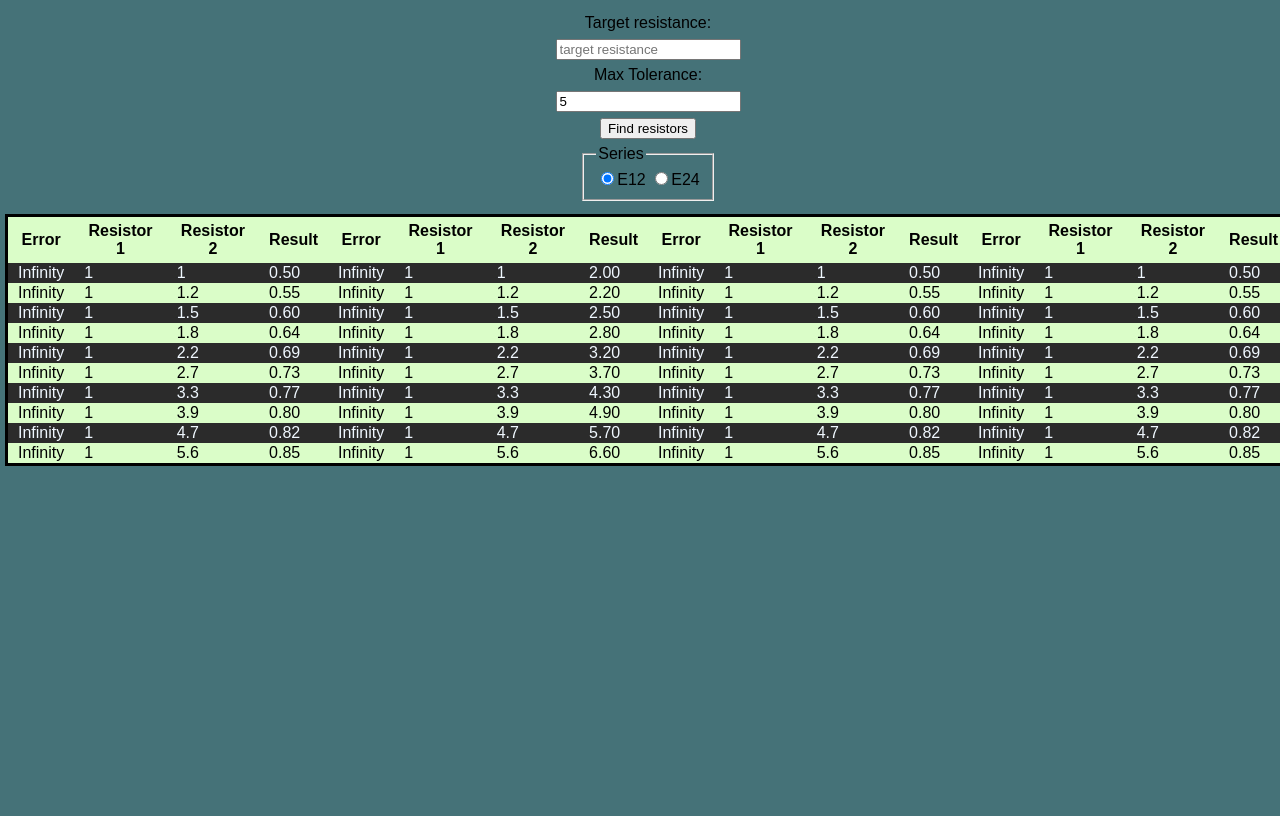
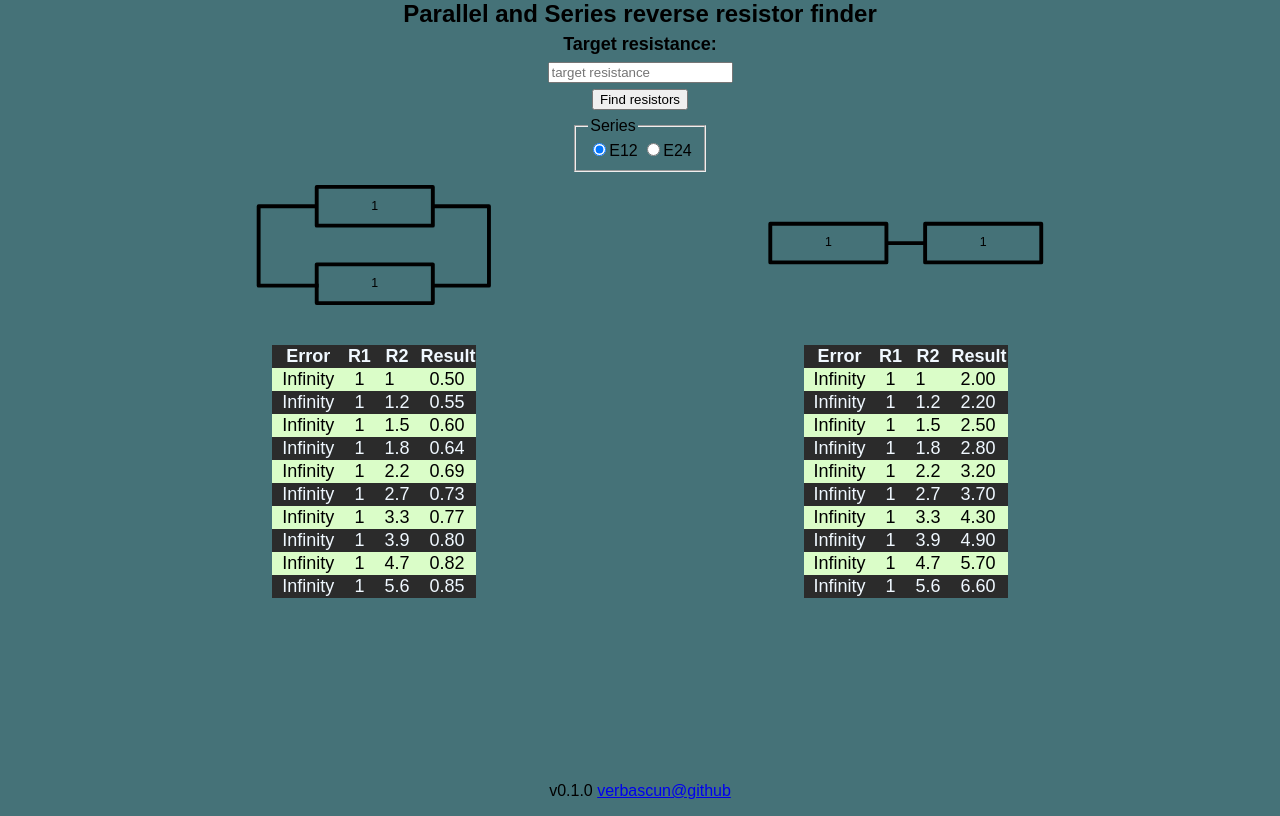
Before and after one commit to verbascun/web-reverse-resistor-finder, a plain HTML site: page index.html in a window 1280 px wide. Both pictures are taken after a click on the button "Find resistors". Drawn offline with Linux system fonts and the light colour scheme.

Commit message:
new versoin

```diff
--- a/index.html
+++ b/index.html
@@ -11,18 +11,17 @@
 <link rel="stylesheet" type="text/css" href="style.css" />
 </Head>
 <body>
-    <script src = "script.js"> </script>
-    <!-- <script  src = "findResistors.js" type="module"> </script> -->
 
 
 
+  <h1>Parallel and Series reverse resistor finder</h1>
+  <!-- <p>Goal of this simple app is to find a specific resistor value using two serial or parallel connected resistors</p> -->
 
-    <label for="targetResistance">Target resistance:</label>
+  <label for="targetResistance"><strong>Target resistance:</strong></label>
   <input type="text"  placeholder="target resistance" id = "targetResistance">
-    <label for="maxError">Max Tolerance:</label>
-    <input type="text" id = "maxError" name = "maxError" value = "5">
 
-    <button type = "button" onclick = "showResults();"> Find resistors</button>
+
+  <button  id="findButton"> Find resistors</button>
 
 
   <fieldset>
@@ -32,10 +31,48 @@
   </fieldset>
 
 
-    <div id = "tables">
+<div class="results">
+  <div class="column">
+    <svg class="schematic"   viewBox="0 0 810 310  " xmlns="http://www.w3.org/2000/svg">
+      <rect x= "255" y= "5"   width="300" height= "100"     fill="none" stroke-width="10"    stroke="rgb(0,0,0)"  stroke-linejoin="round"/>
+      <text x= "405" y= "55" class = "r1_text">R1</text>
+      <rect x= "255" y= "205" width="300" height= "100"     fill="none" stroke-width="10"    stroke="rgb(0,0,0)"  stroke-linejoin="round"/>
+      <text x= "405" y= "255" class = "r2_text">R2</text>
+      <path width="50%" height= "50%"   d="M255 55H105v205h155m295 0h145v-205h-145"    fill= "none" stroke="#000"
+      stroke-width="10" stroke-linejoin= "round">
+    </svg>
+    <table class="resultsTable"></table>
+  </div>
+
+  <div class="column">
+  <svg class="schematic"   viewBox="0 0 810 310  " xmlns="http://www.w3.org/2000/svg">
+    <rect x= "55" y= "100"   width="300" height= "100"     fill="none" stroke-width="10"    stroke="rgb(0,0,0)"  stroke-linejoin="round"/>
+    <text x= "205" y= "150" class = "r1_text">R1</text>
+    <rect x= "455" y= "100" width="300" height= "100"     fill="none" stroke-width="10"    stroke="rgb(0,0,0)"  stroke-linejoin="round"/>
+    <text x= "605" y= "150" class = "r2_text">R2</text>
+    <path width="50%" height= "50%"   d="M355 150 H455 "    fill= "none" stroke="#000"
+    stroke-width="10" stroke-linejoin= "round">
+  </svg>
+  <table class="resultsTable"></table>
+
+  </div>
 
 
 </div>
+
+
+
+
+      <table id = "tables">
+
+        <thead>
+
+
+
+
+
+        </thead>
+      </table>
 
 
 
@@ -47,7 +84,6 @@
 
 
 
-</body>
 
 
 
@@ -55,4 +91,13 @@
 
 
 
+
+
+<footer>
+  <p>v0.1.0 <a href="https://github.com/verbascun">verbascun@github</a></p>
+</footer>
+
+<script type="text/javascript" src="script.js"></script>
+
+</body>
 </html>
--- a/script.js
+++ b/script.js
@@ -2,99 +2,99 @@
 
 console.log("START OF SCRIPT")
 
-let e12Series = [1, 1.2, 1.5, 1.8, 2.2, 2.7, 3.3, 3.9, 4.7, 5.6, 6.8, 8.2]
-let e24Series = [1.0, 1.1, 1.2, 1.3, 1.5, 1.6, 1.8, 2.0, 2.2, 2.4, 2.7, 3.0, 3.3, 3.6, 3.9, 4.3, 4.7, 5.1, 5.6, 6.2, 6.8, 7.5, 8.2, 9.1]
+const e12Series = [1, 1.2, 1.5, 1.8, 2.2, 2.7, 3.3, 3.9, 4.7, 5.6, 6.8, 8.2]
+const e24Series = [1.0, 1.1, 1.2, 1.3, 1.5, 1.6, 1.8, 2.0, 2.2, 2.4, 2.7, 3.0, 3.3, 3.6, 3.9, 4.3, 4.7, 5.1, 5.6, 6.2, 6.8, 7.5, 8.2, 9.1]
 
-let equationList= ["1/(1/R1 + 1/R2)","R1+R2","1/(1/R1 + 1/R2)","1/(1/R1 + 1/R2)"];
-
-let length = e12Series.length
-
-for (let i = 0; i <= length*6-1; i++) {
-    e12Series[12+i] = e12Series[i]*10
-   }
-
-length = e12Series.length
-
-console.log(e12Series)
+let equations= ["1/(1/R1 + 1/R2)","R1+R2"];
 
 
-// showResults();
+
+document.getElementById("findButton").addEventListener("click", showResults);
+
 
 console.log("MIDDLE OF SCRIPT")
 
 
-// let equation1 = "1/(1/R1 + 1/R2)";
-// let list1 = new resistorList(equation1,targetResistance,e12Series)
+function showResults(){
 
-// list1.findResistors()
-
-// var selectedSeries = document.querySelector("input[name='series']:checked").value;
-
-// console.log(selectedSeries)
+  let targetResistance  = document.getElementById("targetResistance").value;
 
 
 
+  var seriesRadioButtonSelected = document.querySelector('input[name="series"]:checked').value;
+  console.log("checked series: ", seriesRadioButtonSelected)
+  console.log("e12 series:",e12Series)
+  console.log("e24 series:",e24Series)
+  let selectedSeries = []
+  if (seriesRadioButtonSelected === "e12")
+  {
+    selectedSeries = selectedSeries.concat(e12Series)
+    console.log("e12eries seleced",selectedSeries)
+    selectedSeries = calculateSeries(selectedSeries)
 
-
-
-
-console.log("END OF SCRIPT")
-
-class resistorList{
-    results = [];
-
-    constructor(equation,targetResistance,resistorSeries){
-        this.equation = equation;
-        this.targetResistance = targetResistance;
-        this.resistorSeries = resistorSeries;
+     }
+ else {
+  selectedSeries = selectedSeries.concat(e24Series)
+  console.log("e24eries seleced",selectedSeries)
+  selectedSeries = calculateSeries(selectedSeries)
  }
 
 
+let tables = document.getElementsByClassName("resultsTable");
+var r1_texts= document.getElementsByClassName("r1_text");
+let r2_texts= document.getElementsByClassName("r2_text");
 
-    findResistors(){
+
+for (let i = 0; i <= 1; i++) {
+  tables[i].innerHTML = ""
+
+let data= findResistors(equations[i],targetResistance,selectedSeries)
+
+var textNode = r1_texts[i].childNodes[0];
+textNode.nodeValue = data[0].R1;
+var textNode2 = r2_texts[i].childNodes[0];
+textNode2.nodeValue = data[0].R2;
+
+generateTableHead(tables[i], Object.keys(data[0]))
+generateTable (tables[i], data)
+}
+}
+
+function findResistors(equation, targetResistance, resistorSeries){
+    results = [];
+
+    // console.log(resistorSeries)
+    let length = resistorSeries.length
+
       let c = 0;
          // console.log(this.equation)
          for (let i = 0; i <= length-1; i++)
          {
-            let R1= e12Series[i];
+             let R1= resistorSeries[i];
             for (let j = c; j <= length-1; j++)
              {
-                let R2=e12Series[j]
-                let resistorResult = eval(this.equation);
-                let difference = (resistorResult-this.targetResistance);
-                let error = difference/this.targetResistance * 100;
+                 let R2=resistorSeries[j]
+                 let resistorResult = eval(equation);
+                 let difference = (resistorResult-targetResistance);
+                 let error = difference/targetResistance * 100;
                  // console.log(R1,R2,this.targetResistance, resistorResult.toFixed(2),error.toFixed(2))
                      let calculatedResistor = {
                          "Error": error.toFixed(2),
-                        "Resistor 1" : R1,
-                        "Resistor 2" : R2,
+                         "R1" : R1,
+                         "R2" : R2,
                          "Result" : resistorResult.toFixed(2),
                      }
-                this.results.push(calculatedResistor);
+                 results.push(calculatedResistor);
                  }
                  c++;
-                // console.log(c)
+                 // console.log(c)b
                  }
-            this.results.sort(function(a, b){return Math.abs(a.Error) - Math.abs(b.Error)});
+             results.sort(function(a, b){return Math.abs(a.Error) - Math.abs(b.Error)});
              // console.log(this.results)
-            this.results = this.results.slice(0,10);
-            // console.log(this.results);
-            return this.results;
+             results = results.slice(0,10);
+              // console.log(results);
+             return results;
                 }
-        addtable()
-        {
-            let divTable = document.getElementById("tables");
-
-            console.log (divTable)
-            let table = document.createElement('table');
-            table.id=this.equation
-
-            divTable.append(table)
-            console.log(this.results)
-
-            generateTableHead(table, Object.keys(this.results[0]))
-            generateTable (table, this.results)
-
 
 
                 function generateTableHead(table, data) {
@@ -107,7 +107,6 @@ class resistorList{
                       row.appendChild(th);
                     }
                   }
-
                   function generateTable(table, data) {
                     for (let element of data) {
                       let row = table.insertRow();
@@ -118,27 +117,17 @@ class resistorList{
                       }
                     }
                   }
+
+
+                  function calculateSeries(selectedSerie){
+                  // console.log("e12 series list", selectedSeries)
+                  seriesLength = selectedSerie.length
+                  for (let i = 0; i <= seriesLength*6-1; i++) {
+                    selectedSerie[seriesLength+i] = selectedSerie[i]*10
                   }
+                  console.log("after calculating fun:" ,selectedSerie)
+                  return selectedSerie;
+
                 }
 
-
- function showResults(){
-
-            let divTable = document.getElementById("tables");
-
-            divTable.innerHTML = "";
-
-
-        let targetResistance  = document.getElementById("targetResistance").value;
-
-        console.log("showing results");
-
-        for (let eq of equationList){
-            let list1 = new resistorList(eq,targetResistance,e12Series)
-            console.log(eq)
-            list1.findResistors()
-            list1.addtable(eq)
-        }
-
-
-    }
+                console.log("END OF SCRIPT")
--- a/style.css
+++ b/style.css
@@ -1,36 +1,54 @@
     body {
+        margin:0;
         width: 100vw;
         height: 100vh;
         font-family: Arial, Helvetica, sans-serif;
         display: flex;
+        flex-direction: column;
         align-items: center;
-    flex-direction: column;
+        align-content: center;
+        justify-content: flex-start;
         background-color:#457278;
+        /* overflow: hidden;  */
+    }
+
+    h1{
+        font-size: x-large;
+        margin: 0;
+        text-align: center;
+    }
+
+    p{
+        font-size: medium;
+        margin: 0;
+        text-align: center;
 
     }
 
-
-label {
+    label{
+        font-size: large;
         margin: 0.5%
 
+    }
 
+    .results{
+        /* border-style: solid;
+        border-color: #000; */
+        width: 100vw;
+        display: flex;
+        flex-direction: wrap;
+        flex-wrap: wrap;
+        justify-content: space-evenly;
     }
-input{
 
 
 
-}
 
-div {
-    width: 100vw;
-    display: flex;
-    flex-direction: row;
-    /* align-items: center; */
-    justify-items: space-around;
-    border-style: solid;
-    border-color: black ;
 
-}
+
+
+
+
     button {
         margin: 0.5%
         }
@@ -41,10 +59,13 @@ margin-bottom: 1%;
 
     table {
         border-collapse: collapse;
-
+        border-color: black;
         margin-left: auto;
         margin-right: auto;
         background-color:#dafdc8;
+        margin-bottom: 5vh;
+        margin-top: 5vh;
+        font-size: large;
     }
 
     td {
@@ -53,15 +74,65 @@ td {
         padding-right: 10px;
 
     }
+
+
+
+    tr:nth-child(odd){background-color:#2b2b2b; color: aliceblue;}
+    tr:not(:first-child):hover{background-color: #457278;} */
     th {
         /* border: 1px solid; */
         padding-left: 10px;
         padding-right: 10px;
         padding-top: 5px;
         padding-bottom: 5px;
-    border-radius: 50px;
+        background-color: #2b2b2b;
+        color: white;
+    }
+
+    footer{
+        /* position:fixed; */
+        margin-top: auto;
+        bottom:0;
+    }
+
+
+svg{
+/* width: 20vh; */
+  }
+  path{
+    fill:none;stroke:#000;
+    stroke-width:10;stroke-linejoin:round
+  }
+
+  rect{
+    width: 400 ;
+    height: 100;
+    fill:none;
+    stroke-width:10;
+    stroke:rgb(0,0,0);
+    stroke-linejoin:round;
+  }
+
+
+  svg text{
+    text-anchor: middle;
+    dominant-baseline: middle;
+    font-size:xx-large;
+    /* font-size: ; */
+  }
+
+.schematic{
+     width: auto;
+     height: 15vh;
+     display: block;
+     margin:auto;
+     /* border-color: black;
+     border-style: solid;  */
+}
+
+.column{
+    /* border-style: solid;
+    border-color: black;  */
+
 
 }
-
-tr:nth-child(even){background-color:#2b2b2b; color: aliceblue;}
-tr:hover{background-color: #457278;}
```
Also changed, not shown: bak/findResistors.js (added, +44 -0 lines), script copy 2.js (added, +103 -0 lines), script copy.js (added, +93 -0 lines), bak/functions.js (added), favicon.ico (added). Lines whose indentation alone changed are shown as unchanged.
